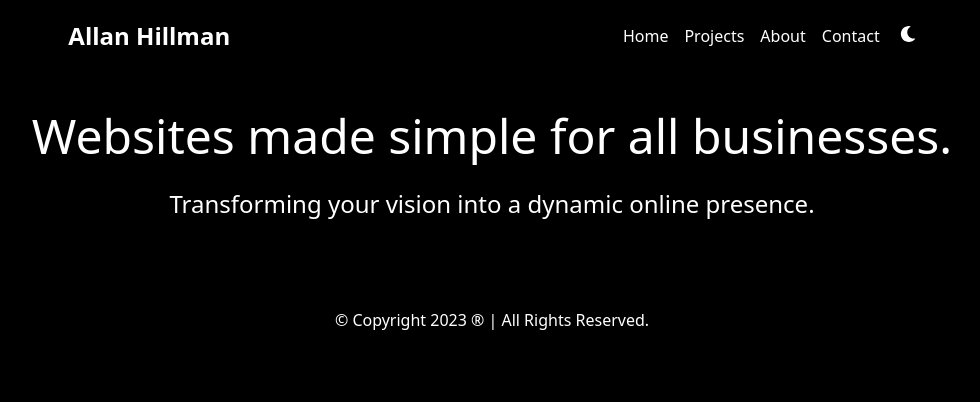
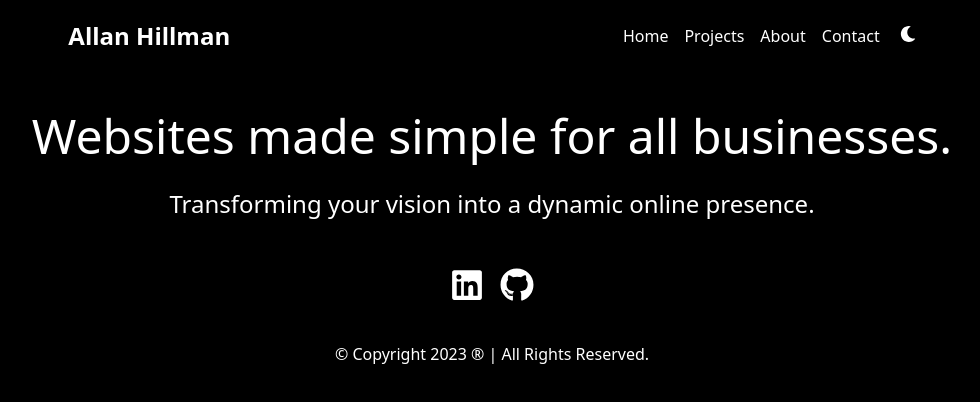
Before and after one commit to mrwebwork/portfolio-site, a Next.js app: page / in a window 1280 px wide. Shown: the top 402 px of the page, without its empty margins (148-1128 px from the left). Built offline with nearby package versions, Linux system fonts and the light colour scheme.

Commit message:
Create social media component

```diff
--- /dev/null
+++ b/components/SocialMedia.jsx
@@ -0,0 +1,24 @@
+import React from "react";
+import { FaLinkedin, FaGithub } from "react-icons/fa";
+
+export default function SocialMedia() {
+  return (
+    <div className="container mx-auto flex justify-center">
+      <a
+        href="https://www.linkedin.com/in/allanhillman"
+        target="_blank"
+        rel="noopener noreferrer"
+      >
+        <FaLinkedin size={34} />
+      </a>
+      <a
+        className="ps-4"
+        href="https://github.com/mrwebwork"
+        target="_blank"
+        rel="noopener noreferrer"
+      >
+        <FaGithub size={34} />
+      </a>
+    </div>
+  );
+}
--- a/pages/index.jsx
+++ b/pages/index.jsx
@@ -2,6 +2,7 @@ import React from "react";
 import Navbar from "@/components/Navbar";
 import Header from "@/components/Header";
 import Footer from "@/components/Footer";
+import SocialMedia from "@/components/SocialMedia";
 
 export default function Home() {
   return (
@@ -14,6 +15,7 @@ export default function Home() {
             pageDesc="Transforming your vision into a dynamic online presence."
           />
         </main>
+        <SocialMedia />
         <Footer />
       </main>
     </>
```
